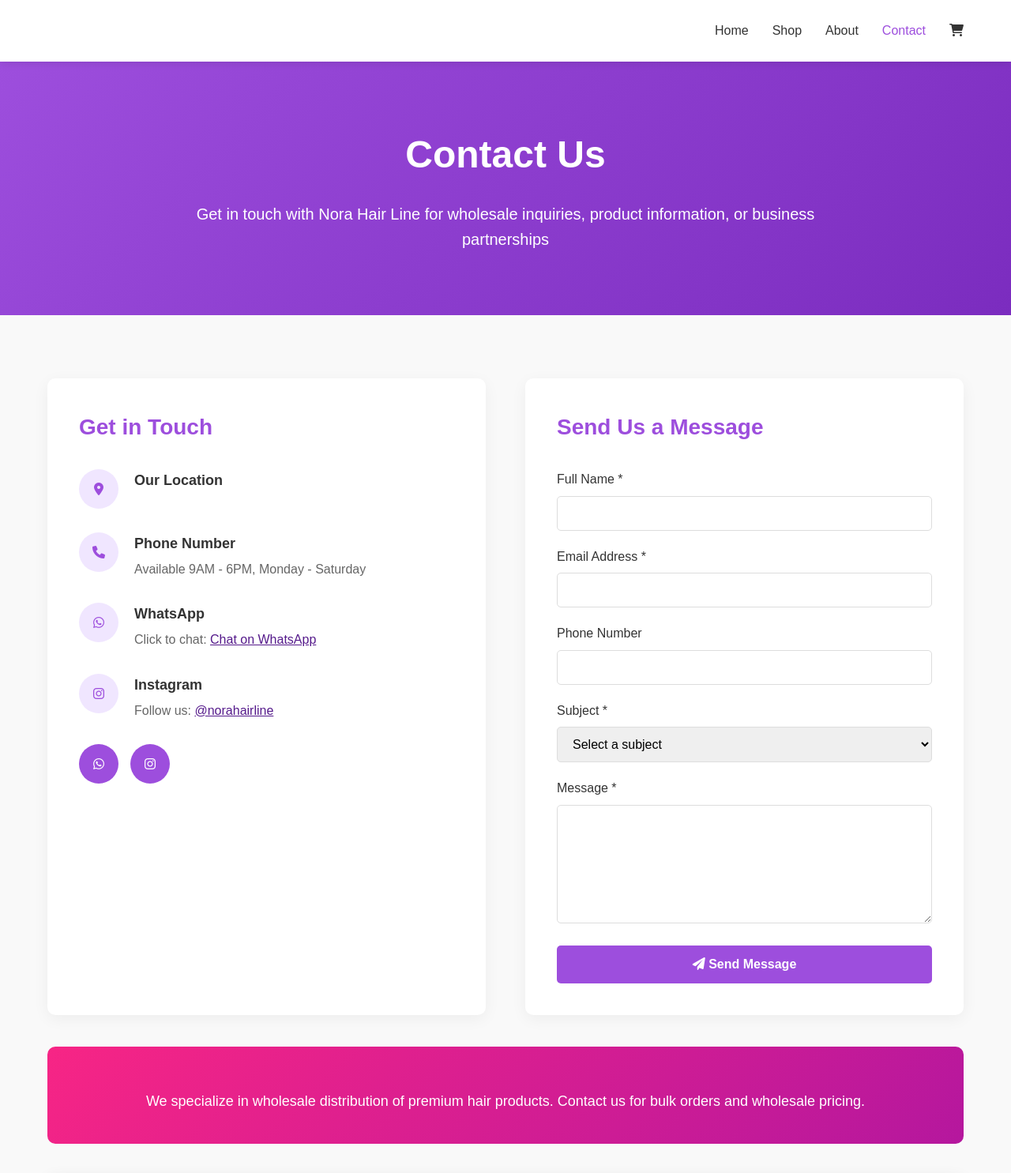
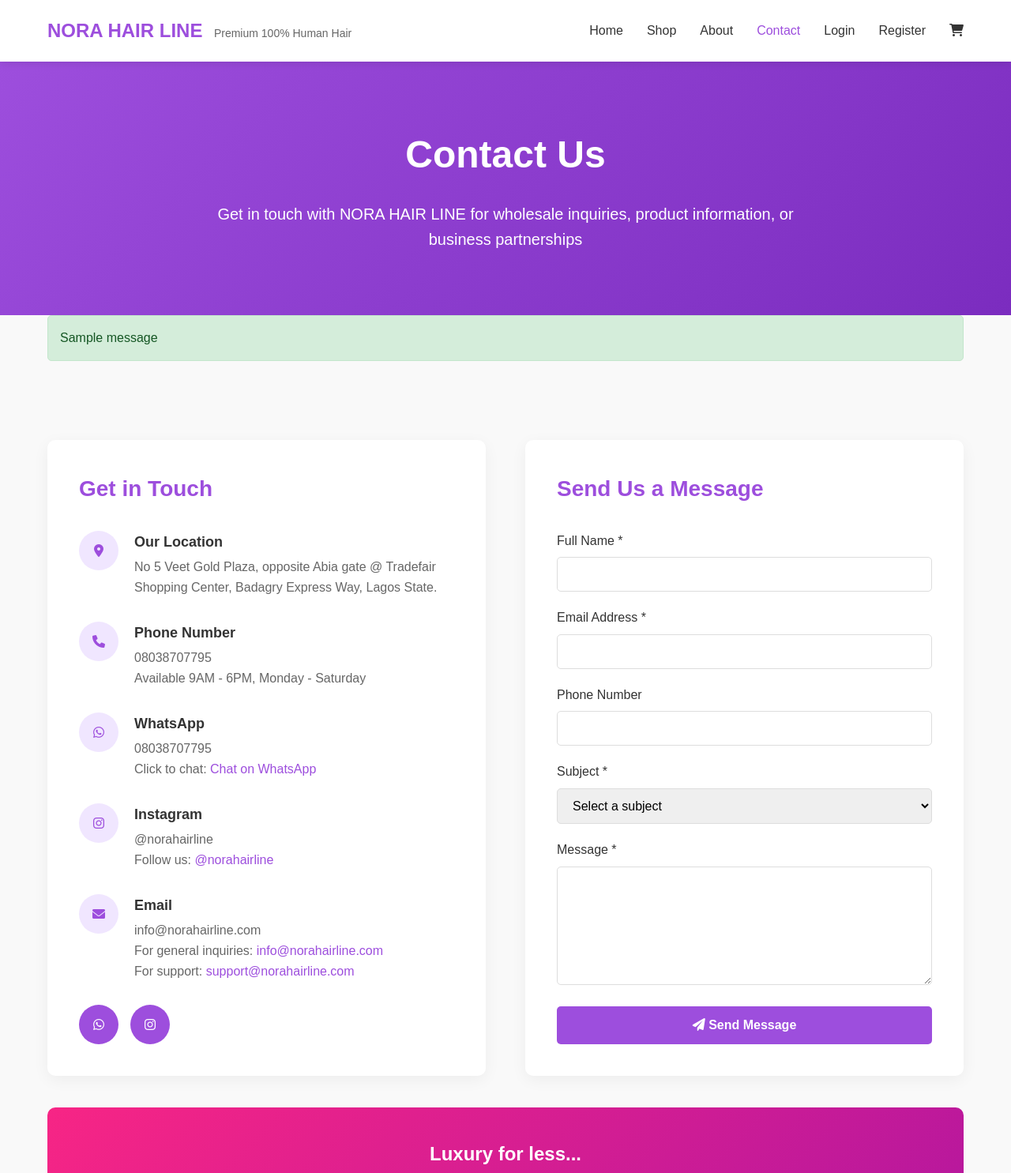
Before and after one commit to arinzepaschal791-code/Hair-Haven-Hub, a Flask app: page /contact in a window 1280 px wide. Shown: the top 1485 px of the page at 79% size. Run offline with Flask 3, Linux system fonts and the light colour scheme; tables that the repository leaves empty hold one stand-in row (values such as "Sample post"); one stand-in notice (Sample message) is shown.

Commit message:
Update contact.html

```diff
--- a/templates/contact.html
+++ b/templates/contact.html
@@ -56,6 +56,7 @@
         .nav-links {
             display: flex;
             gap: 30px;
+            align-items: center;
         }
 
         .nav-links a {
@@ -145,6 +165,15 @@
         .info-content p {
             color: #666;
             line-height: 1.6;
+        }
+
+        .info-content a {
+            color: #9d4edd;
+            text-decoration: none;
+        }
+
+        .info-content a:hover {
+            text-decoration: underline;
         }
 
         /* Map */
@@ -227,8 +256,44 @@
             background: #7b2cbf;
         }
 
-        /* Wholesale Notice */
-        .wholesale-notice {
+        /* Flash Messages */
+        .flash-messages {
+            margin-bottom: 20px;
+        }
+
+        .alert {
+            padding: 15px;
+            border-radius: 5px;
+            margin-bottom: 15px;
+            font-weight: 500;
+        }
+
+        .alert-success {
+            background-color: #d4edda;
+            color: #155724;
+            border: 1px solid #c3e6cb;
+        }
+
+        .alert-danger {
+            background-color: #f8d7da;
+            color: #721c24;
+            border: 1px solid #f5c6cb;
+        }
+
+        .alert-info {
+            background-color: #d1ecf1;
+            color: #0c5460;
+            border: 1px solid #bee5eb;
+        }
+
+        .alert-warning {
+            background-color: #fff3cd;
+            color: #856404;
+            border: 1px solid #ffeaa7;
+        }
+
+        /* Slogan Notice */
+        .slogan-notice {
             background: linear-gradient(135deg, #f72585 0%, #b5179e 100%);
             color: white;
             padding: 40px;
@@ -237,12 +302,12 @@
             text-align: center;
         }
 
-        .wholesale-notice h3 {
+        .slogan-notice h3 {
             font-size: 24px;
             margin-bottom: 15px;
         }
 
-        .wholesale-notice p {
+        .slogan-notice p {
             font-size: 18px;
             line-height: 1.6;
         }
@@ -344,15 +423,27 @@
         <div class="container">
             <div class="header-content">
                 <div>
-                    <a href="/" class="logo">{{ brand_name }}</a>
-                    <span class="tagline">{{ tagline }}</span>
+                    <a href="{{ url_for('index') }}" class="logo">{{ config.brand_name }}</a>
+                    <span class="tagline">{{ config.tagline }}</span>
                 </div>
                 <nav class="nav-links">
-                    <a href="/">Home</a>
-                    <a href="/shop">Shop</a>
-                    <a href="/about">About</a>
-                    <a href="/contact" class="active">Contact</a>
-                    <a href="/cart"><i class="fas fa-shopping-cart"></i></a>
+                    <a href="{{ url_for('index') }}">Home</a>
+                    <a href="{{ url_for('shop') }}">Shop</a>
+                    <a href="{{ url_for('about') }}">About</a>
+                    <a href="{{ url_for('contact') }}" class="active">Contact</a>
+                    {% if customer_id %}
+                    <a href="{{ url_for('account') }}">Account</a>
+                    <a href="{{ url_for('customer_logout') }}">Logout</a>
+                    {% else %}
+                    <a href="{{ url_for('customer_login') }}">Login</a>
+                    <a href="{{ url_for('customer_register') }}">Register</a>
+                    {% endif %}
+                    <a href="{{ url_for('cart') }}" class="cart-indicator">
+                        <i class="fas fa-shopping-cart"></i>
+                        {% if cart_count > 0 %}
+                        <span class="cart-count">{{ cart_count }}</span>
+                        {% endif %}
+                    </a>
                 </nav>
             </div>
         </div>
@@ -362,9 +453,20 @@
     <section class="hero">
         <div class="container">
             <h1>Contact Us</h1>
-            <p>Get in touch with Nora Hair Line for wholesale inquiries, product information, or business partnerships</p>
+            <p>Get in touch with {{ config.brand_name }} for wholesale inquiries, product information, or business partnerships</p>
         </div>
     </section>
+
+    <!-- Flash Messages -->
+    <div class="container flash-messages">
+        {% with messages = get_flashed_messages(with_categories=true) %}
+            {% if messages %}
+                {% for category, message in messages %}
+                    <div class="alert alert-{{ category }}">{{ message }}</div>
+                {% endfor %}
+            {% endif %}
+        {% endwith %}
+    </div>
 
     <!-- Contact Content -->
     <section class="contact-content">
@@ -380,7 +482,7 @@
                         </div>
                         <div class="info-content">
                             <h3>Our Location</h3>
-                            <p>{{ address }}</p>
+                            <p>{{ config.address }}</p>
                         </div>
                     </div>
 
@@ -390,7 +492,7 @@
                         </div>
                         <div class="info-content">
                             <h3>Phone Number</h3>
-                            <p>{{ phone }}</p>
+                            <p>{{ config.phone }}</p>
                             <p>Available 9AM - 6PM, Monday - Saturday</p>
                         </div>
                     </div>
@@ -401,8 +503,8 @@
                         </div>
                         <div class="info-content">
                             <h3>WhatsApp</h3>
-                            <p>{{ phone }}</p>
-                            <p>Click to chat: <a href="{{ whatsapp }}" target="_blank">Chat on WhatsApp</a></p>
+                            <p>{{ config.phone }}</p>
+                            <p>Click to chat: <a href="{{ config.whatsapp }}" target="_blank">Chat on WhatsApp</a></p>
                         </div>
                     </div>
 
@@ -412,17 +514,29 @@
                         </div>
                         <div class="info-content">
                             <h3>Instagram</h3>
-                            <p>{{ instagram }}</p>
-                            <p>Follow us: <a href="{{ instagram_url }}" target="_blank">@norahairline</a></p>
+                            <p>@{{ config.instagram }}</p>
+                            <p>Follow us: <a href="{{ config.instagram_url }}" target="_blank">@{{ config.instagram }}</a></p>
+                        </div>
+                    </div>
+
+                    <div class="info-item">
+                        <div class="info-icon">
+                            <i class="fas fa-envelope"></i>
+                        </div>
+                        <div class="info-content">
+                            <h3>Email</h3>
+                            <p>{{ config.email }}</p>
+                            <p>For general inquiries: <a href="mailto:{{ config.email }}">{{ config.email }}</a></p>
+                            <p>For support: <a href="mailto:{{ config.support_email }}">{{ config.support_email }}</a></p>
                         </div>
                     </div>
 
                     <!-- Social Links -->
                     <div class="social-links">
-                        <a href="{{ whatsapp }}" target="_blank" class="social-link">
+                        <a href="{{ config.whatsapp }}" target="_blank" class="social-link">
                             <i class="fab fa-whatsapp"></i>
                         </a>
-                        <a href="{{ instagram_url }}" target="_blank" class="social-link">
+                        <a href="{{ config.instagram_url }}" target="_blank" class="social-link">
                             <i class="fab fa-instagram"></i>
                         </a>
                     </div>
@@ -431,37 +545,37 @@
                 <!-- Contact Form -->
                 <div class="contact-form">
                     <h2>Send Us a Message</h2>
-                    <form id="contactForm">
+                    <form method="POST" action="{{ url_for('contact') }}">
                         <div class="form-group">
                             <label for="name">Full Name *</label>
-                            <input type="text" id="name" name="name" required>
+                            <input type="text" id="name" name="name" required value="{{ request.form.name if request.form.name }}">
                         </div>
 
                         <div class="form-group">
                             <label for="email">Email Address *</label>
-                            <input type="email" id="email" name="email" required>
+                            <input type="email" id="email" name="email" required value="{{ request.form.email if request.form.email }}">
                         </div>
 
                         <div class="form-group">
                             <label for="phone">Phone Number</label>
-                            <input type="tel" id="phone" name="phone">
+                            <input type="tel" id="phone" name="phone" value="{{ request.form.phone if request.form.phone }}">
                         </div>
 
                         <div class="form-group">
                             <label for="subject">Subject *</label>
                             <select id="subject" name="subject" required>
                                 <option value="">Select a subject</option>
-                                <option value="wholesale">Wholesale Inquiry</option>
-                                <option value="product">Product Information</option>
-                                <option value="order">Order Status</option>
-                                <option value="partnership">Business Partnership</option>
-                                <option value="other">Other Inquiry</option>
+                                <option value="wholesale" {% if request.form.subject == 'wholesale' %}selected{% endif %}>Wholesale Inquiry</option>
+                                <option value="product" {% if request.form.subject == 'product' %}selected{% endif %}>Product Information</option>
+                                <option value="order" {% if request.form.subject == 'order' %}selected{% endif %}>Order Status</option>
+                                <option value="partnership" {% if request.form.subject == 'partnership' %}selected{% endif %}>Business Partnership</option>
+                                <option value="other" {% if request.form.subject == 'other' %}selected{% endif %}>Other Inquiry</option>
                             </select>
                         </div>
 
                         <div class="form-group">
                             <label for="message">Message *</label>
-                            <textarea id="message" name="message" required></textarea>
+                            <textarea id="message" name="message" required>{{ request.form.message if request.form.message }}</textarea>
                         </div>
 
                         <button type="submit" class="submit-btn">
@@ -471,9 +585,9 @@
                 </div>
             </div>
 
-            <!-- Wholesale Notice -->
-            <div class="wholesale-notice">
-                <h3>{{ wholesale }}</h3>
+            <!-- Slogan Notice -->
+            <div class="slogan-notice">
+                <h3>{{ config.slogan }}</h3>
                 <p>We specialize in wholesale distribution of premium hair products. Contact us for bulk orders and wholesale pricing.</p>
             </div>
 
@@ -493,49 +607,85 @@
         <div class="container">
             <div class="footer-content">
                 <div class="footer-section">
-                    <h3>{{ brand_name }}</h3>
-                    <p>{{ tagline }}</p>
-                    <p>{{ wholesale }}</p>
+                    <h3>{{ config.brand_name }}</h3>
+                    <p>{{ config.tagline }}</p>
+                    <p>{{ config.slogan }}</p>
                 </div>
 
                 <div class="footer-section">
                     <h3>Quick Links</h3>
-                    <p><a href="/" style="color: #ccc; text-decoration: none;">Home</a></p>
-                    <p><a href="/shop" style="color: #ccc; text-decoration: none;">Shop</a></p>
-                    <p><a href="/about" style="color: #ccc; text-decoration: none;">About Us</a></p>
-                    <p><a href="/contact" style="color: #ccc; text-decoration: none;">Contact</a></p>
+                    <p><a href="{{ url_for('index') }}">Home</a></p>
+                    <p><a href="{{ url_for('shop') }}">Shop</a></p>
+                    <p><a href="{{ url_for('about') }}">About Us</a></p>
+                    <p><a href="{{ url_for('contact') }}">Contact</a></p>
                 </div>
 
                 <div class="footer-section">
                     <h3>Contact Info</h3>
-                    <p><i class="fas fa-map-marker-alt"></i> {{ address }}</p>
-                    <p><i class="fas fa-phone"></i> {{ phone }}</p>
-                    <p><i class="fab fa-instagram"></i> {{ instagram }}</p>
+                    <p><i class="fas fa-map-marker-alt"></i> {{ config.address }}</p>
+                    <p><i class="fas fa-phone"></i> {{ config.phone }}</p>
+                    <p><i class="fab fa-instagram"></i> @{{ config.instagram }}</p>
+                    <p><i class="fas fa-envelope"></i> {{ config.email }}</p>
                 </div>
             </div>
 
             <div class="copyright">
-                <p>&copy; 2024 {{ brand_name }}. All rights reserved.</p>
+                <p>&copy; {{ now.year }} {{ config.brand_name }}. All rights reserved.</p>
             </div>
         </div>
     </footer>
 
     <script>
-        document.getElementById('contactForm').addEventListener('submit', function(e) {
-            e.preventDefault();
+        // Form validation and enhancement
+        document.querySelector('form').addEventListener('submit', function(e) {
+            // Basic validation is handled by HTML5 required attribute
+            // You can add more JavaScript validation here if needed
 
-            const formData = {
-                name: document.getElementById('name').value,
-                email: document.getElementById('email').value,
-                phone: document.getElementById('phone').value,
-                subject: document.getElementById('subject').value,
-                message: document.getElementById('message').value
-            };
+            const submitBtn = this.querySelector('.submit-btn');
+            const originalText = submitBtn.innerHTML;
 
-            // Here you would typically send the form data to your server
-            // For now, we'll just show an alert
-            alert('Thank you for your message! We will contact you soon.');
-            this.reset();
+            // Show loading state
+            submitBtn.innerHTML = '<i class="fas fa-spinner fa-spin"></i> Sending...';
+            submitBtn.disabled = true;
+
+            // Re-enable button after 5 seconds (in case of network issues)
+            setTimeout(() => {
+                submitBtn.innerHTML = originalText;
+                submitBtn.disabled = false;
+            }, 5000);
+        });
+
+        // Preserve form data on page refresh
+        window.addEventListener('beforeunload', function() {
+            // Store form data in sessionStorage
+            const form = document.querySelector('form');
+            const formData = new FormData(form);
+            const formObject = {};
+
+            for (let [key, value] of formData.entries()) {
+                formObject[key] = value;
+            }
+
+            sessionStorage.setItem('contactFormData', JSON.stringify(formObject));
+        });
+
+        // Restore form data if available
+        window.addEventListener('load', function() {
+            const savedData = sessionStorage.getItem('contactFormData');
+            if (savedData) {
+                const formData = JSON.parse(savedData);
+                const form = document.querySelector('form');
+
+                for (let key in formData) {
+                    const element = form.querySelector(`[name="${key}"]`);
+                    if (element) {
+                        element.value = formData[key];
+                    }
+                }
+
+                // Clear saved data
+                sessionStorage.removeItem('contactFormData');
+            }
         });
     </script>
 </body>
```
Also changed, not shown: other parts of templates/contact.html (+34 -1 lines).
